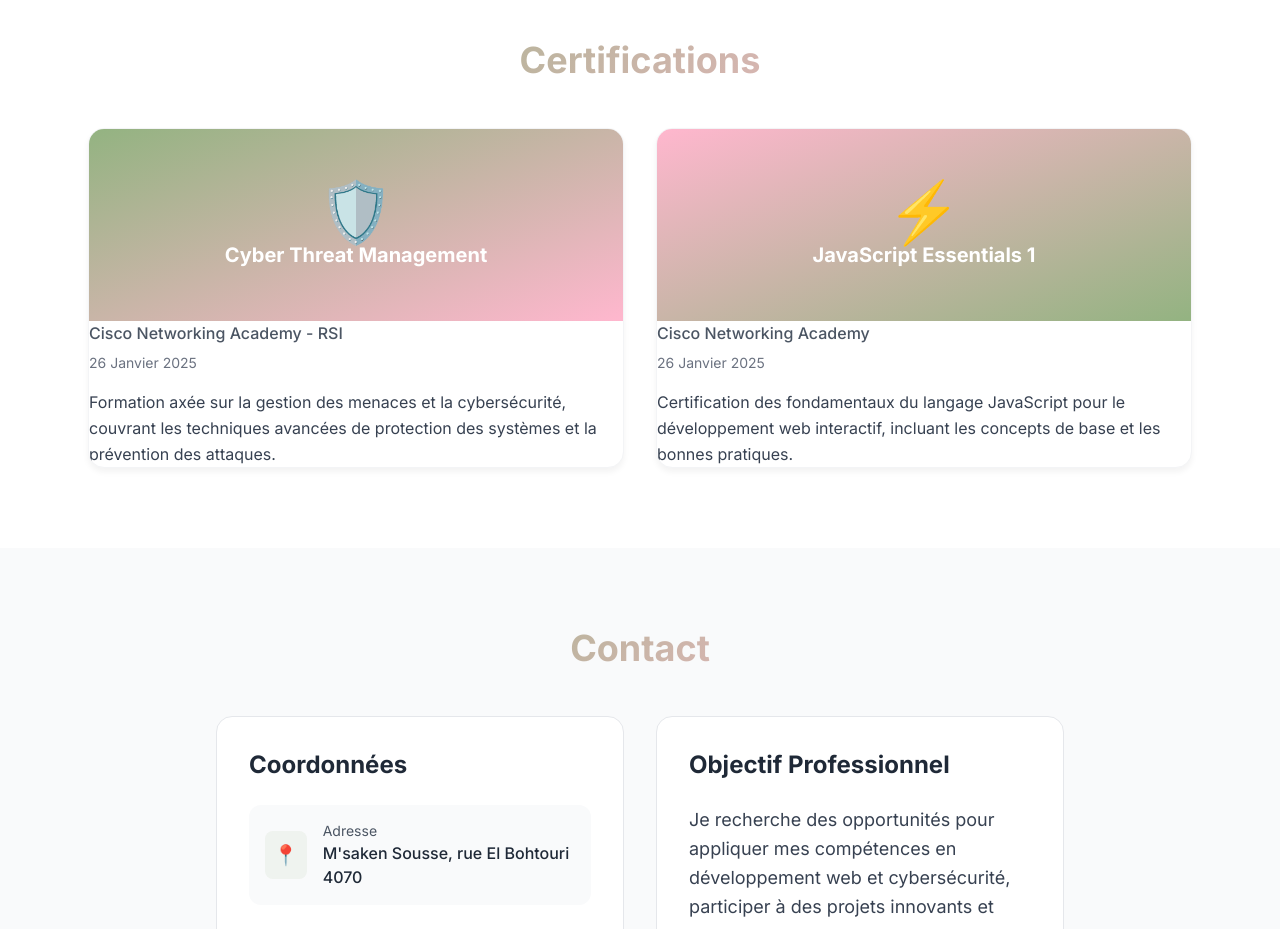
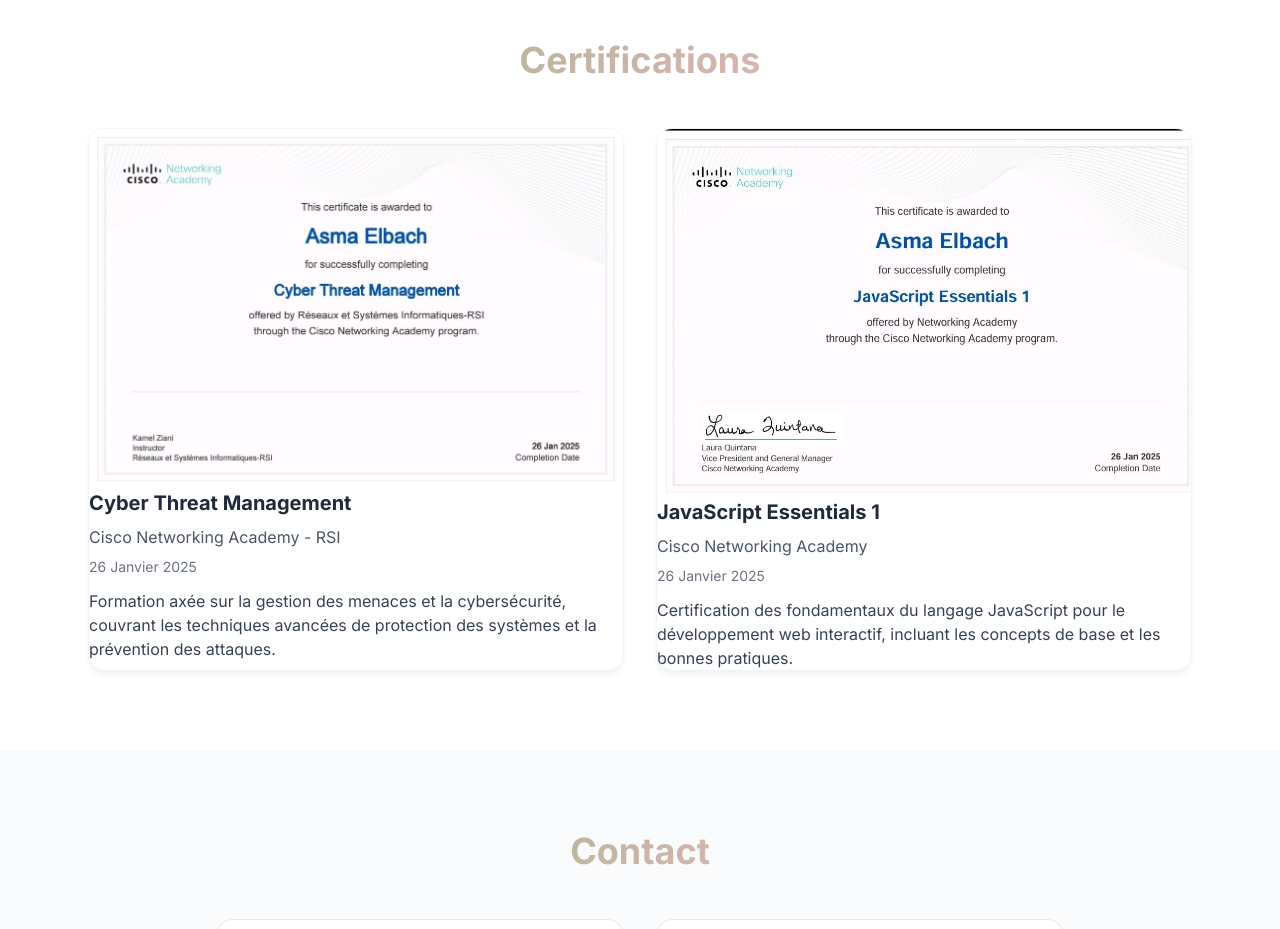
Before and after one commit to AsmaEb19/portfolio, a plain HTML site: page index.html in a window 1280 px wide. Shown: the part 3820-4749 px from the top of the page. Drawn offline with nearby package versions, Linux system fonts and the light colour scheme.

Commit message:
Fix: Affichage des images de certifications et ajout photo présentation club

```diff
--- a/index.html
+++ b/index.html
@@ -396,6 +396,7 @@
     </section>
 
     <!-- Certifications Section -->
+<!-- Certifications Section -->
 <section id="certifications" class="section-padding bg-white mobile-padding">
     <div class="max-w-6xl mx-auto px-4 sm:px-6">
         <h2 class="text-3xl md:text-4xl font-bold mb-12 text-center gradient-text fade-in">Certifications</h2>
@@ -403,16 +404,12 @@
         <div class="certification-grid">
             <!-- Certification 1 - Cyber Threat Management -->
             <div class="certification-card fade-in">
-                    <div class="bg-gradient-to-br from-[#93B381] to-[#FFB7CE] h-48 flex items-center justify-center">
-                        <div class="text-center">
-                            <span class="text-6xl text-white mb-4">🛡️</span>
-                            <h3 class="text-white text-xl font-bold">Cyber Threat Management</h3>
-                        </div>
-                    </div>
+                <img src="images/certifications/cyber-threat-management.jpg" alt="Certification Cyber Threat Management - Cisco" class="certification-image">
                 <div class="certification-content">
-                        <p class="text-gray-600 mb-2 font-medium">Cisco Networking Academy - RSI</p>
-                        <p class="text-gray-500 text-sm mb-4">26 Janvier 2025</p>
-                        <p class="text-gray-700 leading-relaxed">
+                    <h3 class="text-xl font-bold text-gray-800 mb-2">Cyber Threat Management</h3>
+                    <p class="text-gray-600 mb-2">Cisco Networking Academy - RSI</p>
+                    <p class="text-gray-500 text-sm">26 Janvier 2025</p>
+                    <p class="text-gray-700 mt-3">
                         Formation axée sur la gestion des menaces et la cybersécurité, couvrant les techniques avancées de protection des systèmes et la prévention des attaques.
                     </p>
                 </div>
@@ -420,16 +417,12 @@
 
             <!-- Certification 2 - JavaScript Essentials -->
             <div class="certification-card fade-in">
-                    <div class="bg-gradient-to-br from-[#FFB7CE] to-[#93B381] h-48 flex items-center justify-center">
-                        <div class="text-center">
-                            <span class="text-6xl text-white mb-4">⚡</span>
-                            <h3 class="text-white text-xl font-bold">JavaScript Essentials 1</h3>
-                        </div>
-                    </div>
+                <img src="images/certifications/javascript-essentials.jpg" alt="Certification JavaScript Essentials - Cisco" class="certification-image">
                 <div class="certification-content">
-                        <p class="text-gray-600 mb-2 font-medium">Cisco Networking Academy</p>
-                        <p class="text-gray-500 text-sm mb-4">26 Janvier 2025</p>
-                        <p class="text-gray-700 leading-relaxed">
+                    <h3 class="text-xl font-bold text-gray-800 mb-2">JavaScript Essentials 1</h3>
+                    <p class="text-gray-600 mb-2">Cisco Networking Academy</p>
+                    <p class="text-gray-500 text-sm">26 Janvier 2025</p>
+                    <p class="text-gray-700 mt-3">
                         Certification des fondamentaux du langage JavaScript pour le développement web interactif, incluant les concepts de base et les bonnes pratiques.
                     </p>
                 </div>
@@ -437,7 +430,6 @@
         </div>
     </div>
 </section>
-
     <!-- Contact Section -->
     <section id="contact" class="section-padding bg-gray-50 mobile-padding">
         <div class="max-w-4xl mx-auto px-4 sm:px-6">
```
Lines whose indentation alone changed are shown as unchanged.
